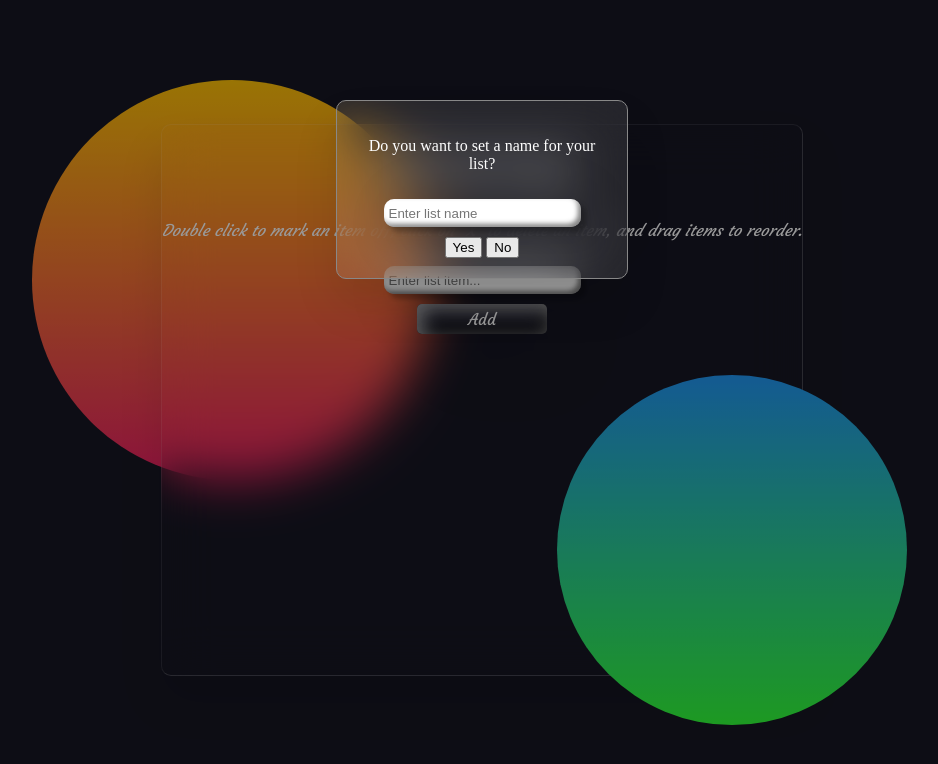
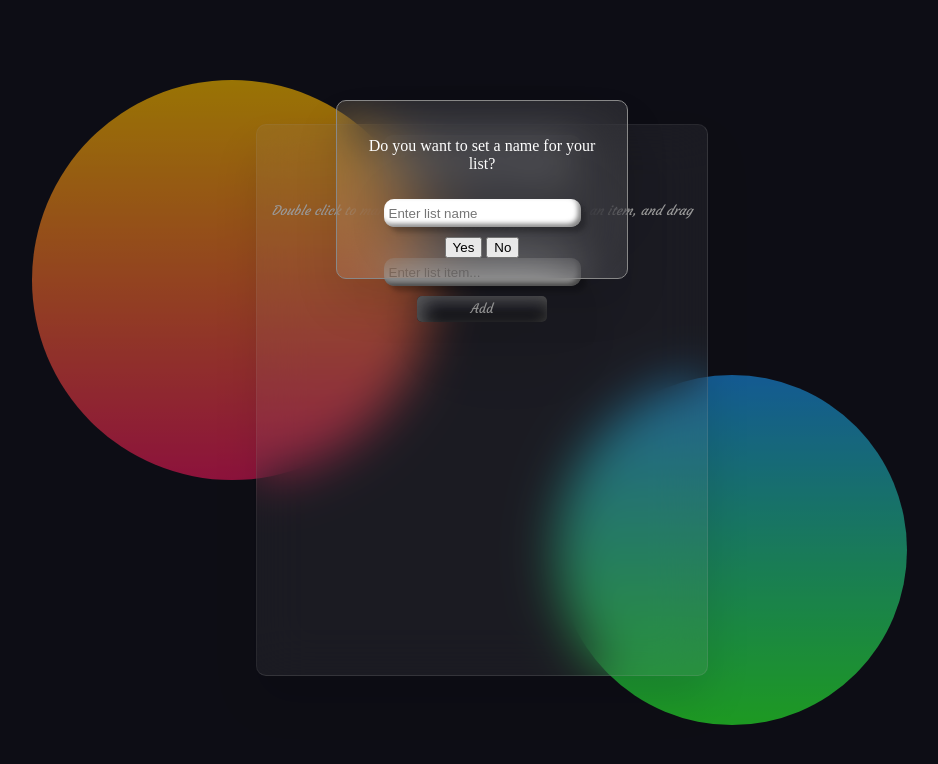
Before and after one commit to Alqatrony/ToDo-List-app, a plain HTML site: page index.html in a window 1280 px wide. Shown: the whole page, without its empty margins (158-1096 px from the left). Drawn offline with nearby package versions, Linux system fonts and the light colour scheme.

Commit message:
new version

```diff
--- a/css/style.css
+++ b/css/style.css
@@ -11,11 +11,9 @@ section {
   display: flex;
   justify-content: center;
   min-height: 100vh;
-  <<<<<<< HEAD font: normal normal 13px/16px "Open Sans", sans-serif;
+  font: normal normal 13px/16px "Open Sans", sans-serif;
   background: #161623;
-  =======font: normal normal 13px/16px "Open Sans", sans-serif;
-  background: #161623;
-  >>>>>>>c2b06bc52a190fcaef80258452c243593be94643 overflow: hidden;
+  overflow: hidden;
   align-items: center;
 }
 
@@ -40,17 +38,14 @@ section::after {
 }
 
 .box {
-  <<<<<<< HEAD position: relative;
-  =======position: relative;
-  >>>>>>>c2b06bc52a190fcaef80258452c243593be94643 z-index: 10000;
+  position: relative;
+  z-index: 10000;
 }
 
 .container {
-  <<<<<<< HEAD width: 450px;
+  width: 450px;
   height: 550px;
-  =======width: 400px;
-  min-height: 400px;
-  >>>>>>>c2b06bc52a190fcaef80258452c243593be94643 background: rgba(255, 255, 255, 0.1);
+  background: rgba(255, 255, 255, 0.1);
   box-shadow: 0 25px 45px rgba(0, 0, 0, 0.1);
   border: 1px solid rgba(255, 255, 255, 0.1);
   border-right: 1px solid rgba(255, 255, 255, 0.2);
```
